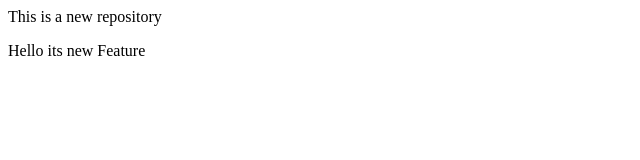
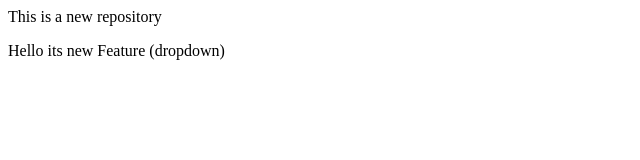
Before and after one commit to rahulrai070/LocalRepo, a plain HTML site: page index.html in a window 1280 px wide. Shown: the full height of the page, 0-640 px from the left. Drawn offline with Linux system fonts and the light colour scheme.

Commit message:
Add dropdown

```diff
--- a/index.html
+++ b/index.html
@@ -1,2 +1,2 @@
 <p>This is a new repository</p>
-<p>Hello its new Feature</p>
+<p>Hello its new Feature (dropdown)</p>
```
